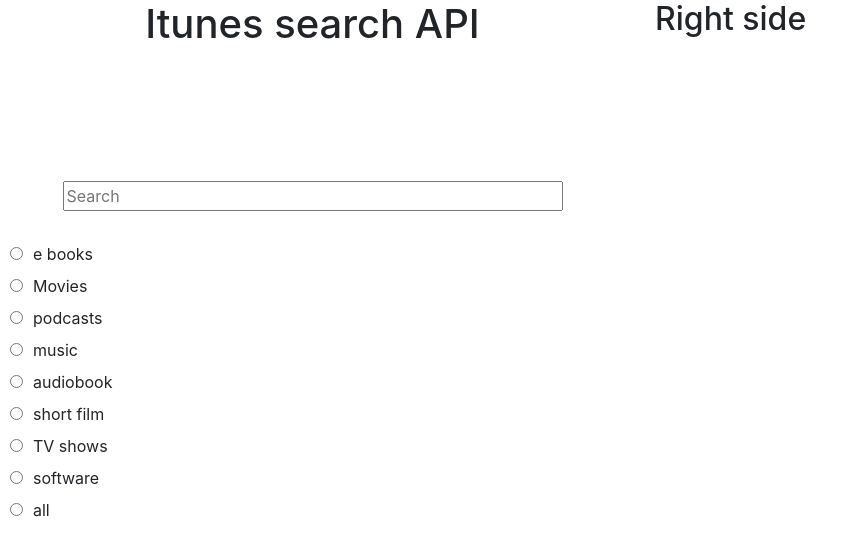
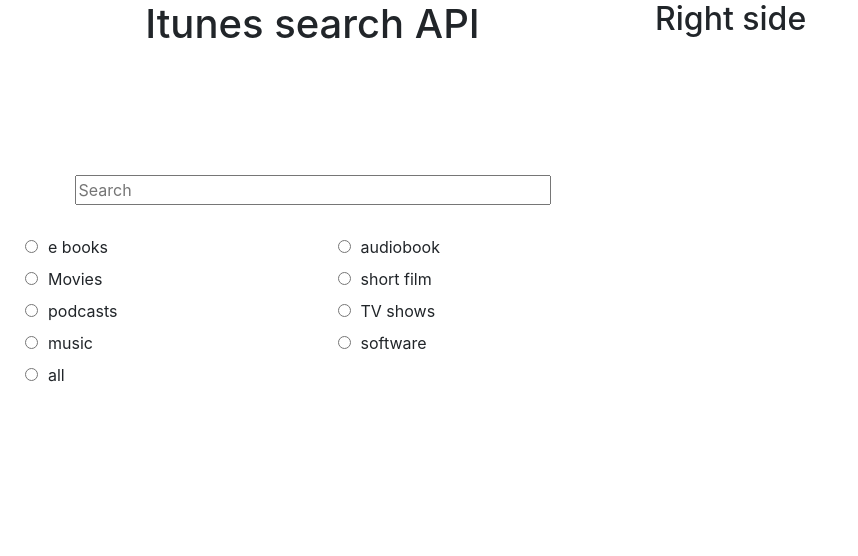
Before and after one commit to douglas86/task19, a React (Create React App) app in the folder client/: page / in a window 1280 px wide. Shown: the top 556 px of the page, without its empty margins (0-858 px from the left). Built offline with nearby package versions, Linux system fonts and the light colour scheme.

Commit message:
Created two columns of radio btn's

```diff
--- a/client/src/Components/LeftSide/Left.jsx
+++ b/client/src/Components/LeftSide/Left.jsx
@@ -1,21 +1,14 @@
 import React from "react";
 import useStyles from "./Styles";
+import { Container, Row, Col } from "react-bootstrap";
 
 const Left = () => {
   const classes = useStyles();
-  let lab = [
-    "e books",
-    "Movies",
-    "podcasts",
-    "music",
-    "audiobook",
-    "short film",
-    "TV shows",
-    "software",
-    "all",
-  ];
+  let labelLeft = ["e books", "Movies", "podcasts", "music"];
+  let labelRight = ["audiobook", "short film", "TV shows", "software"];
   return (
     <div>
+      <Container>
         <h1 className={classes.left}>Itunes search API</h1>
         <input
           className={classes.input}
@@ -23,12 +16,27 @@
           placeholder="Search"
           required
         />
-      {lab.map((i) => (
-        <div>
+        <Row>
+          <Col xl={6}>
+            {labelLeft.map((l, i) => (
+              <div key={l}>
                 <input type="radio" name="rad" className={classes.radio} />
-          <label>{i}</label>
+                <label>{l}</label>
               </div>
             ))}
+          </Col>
+          <Col xl={6}>
+            {labelRight.map((l, i) => (
+              <div key={l}>
+                <input type="radio" name="rad" className={classes.radio} />
+                <label>{l}</label>
+              </div>
+            ))}
+          </Col>
+        </Row>
+        <input type="radio" className={classes.radio} name="rad" />
+        <label>all</label>
+      </Container>
     </div>
   );
 };
```
Lines whose indentation alone changed are shown as unchanged.
